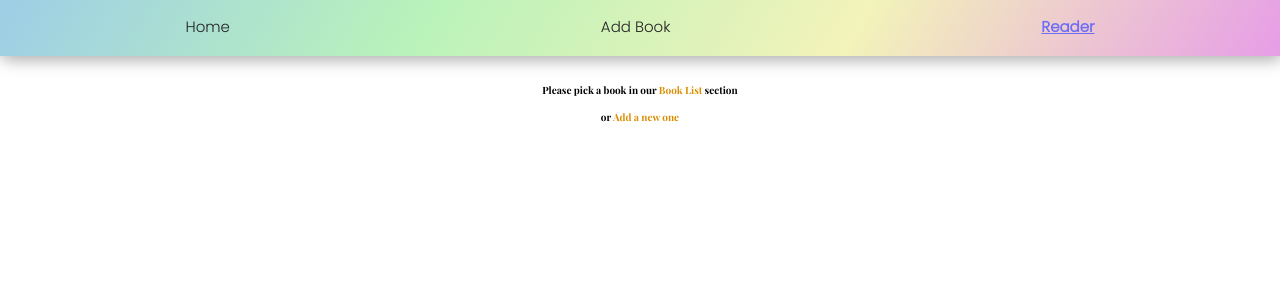
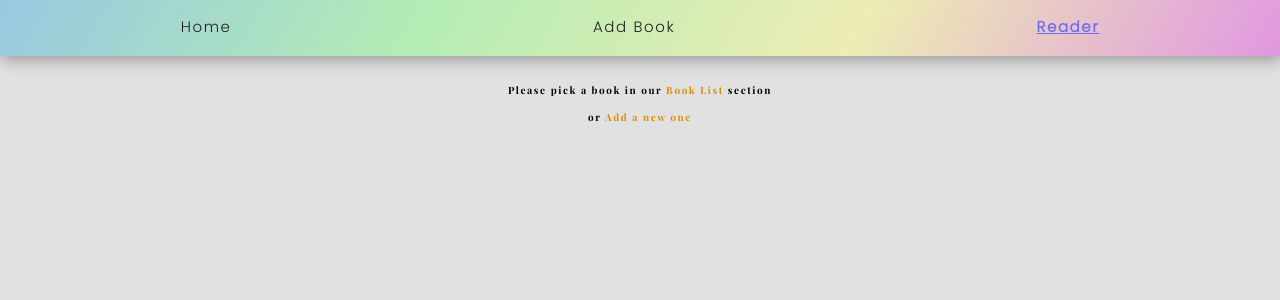
Before and after one commit to padunk/book-markdown-reader, a React (Create React App) app: page /reader in a window 1280 px wide. Shown: the top 300 px of the page. Built offline with nearby package versions, Linux system fonts and the light colour scheme.

Commit message:
style it better

```diff
--- a/src/App.css
+++ b/src/App.css
@@ -5,10 +5,10 @@
 
 .app {
   position: relative;
-  top: 5.25em;
+  top: 5.25rem;
   display: flex;
   justify-content: center;
-  padding-top: 1em;
+  padding-top: 1rem;
 }
 
 @keyframes fadeIn {
--- a/src/components/Reader/reader.css
+++ b/src/components/Reader/reader.css
@@ -1,6 +1,10 @@
 /* MAIN READER */
+pre, code {
+    font-size: 1.6rem;
+}
+
 .reader__main {
-    margin-top: 2em;
+    margin-top: 2rem;
     text-align: center;
 }
 
@@ -23,9 +27,21 @@
 #reader__article > h1 {
     text-align: center;
     text-transform: capitalize;
+    font-size: 2.4rem;
+}
+#reader__article > h1:last-child {
+    margin-bottom: 3rem;
+}
+#reader__article > h2 {
+    font-size: 2rem;
+    margin-top: 3rem;
+}
+#reader__article > h3 {
+    font-size: 1.8rem;
+    margin-top: 3rem;
 }
 #reader__article > p {
-    font-size: 1.25em;
+    font-size: 1.6rem;
     line-height: 1.56;
     letter-spacing: -0.03em;
 }
@@ -36,7 +52,8 @@
 }
 pre.language-js {
     background-color: #eee;
-    padding: 1em;
+    padding: 1rem;
+    white-space: pre-wrap;
 }
 .keyword {
     font-weight: bold;
--- a/src/index.css
+++ b/src/index.css
@@ -6,7 +6,9 @@ body {
   margin: 0;
   padding: 0;
   font-family: 'Poppins', sans-serif;
+  letter-spacing: 1.6px;
   box-sizing: border-box;
+  background-color: #e1e1e1;
 }
 
 h1, h2, h3, h4, h5, h6 {
```
